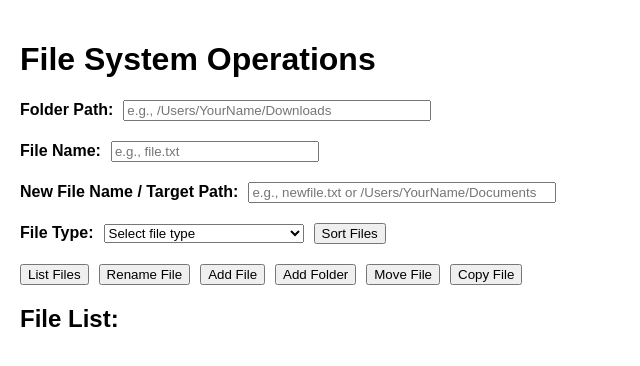
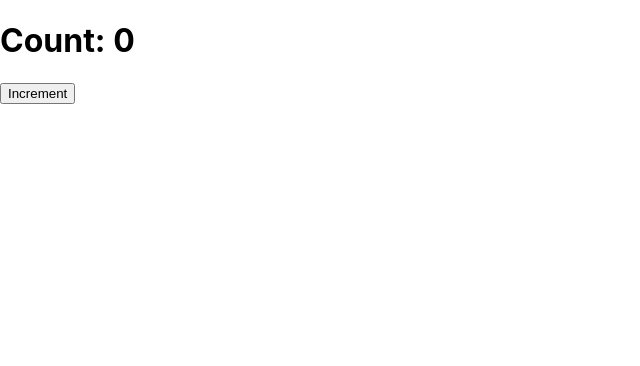
Before and after one commit to AnkithP123/file-system-automator, a React (Create React App) app: page / in a window 1280 px wide. Shown: the top 366 px of the page, without its empty margins (0-640 px from the left). Built offline with nearby package versions, Linux system fonts and the light colour scheme.

Commit message:
app js delet

```diff
--- a/src/App.js
+++ b/src/App.js
@@ -1,134 +1,12 @@
 import React, { useState } from "react";
 
 function App() {
-    const [folderPath, setFolderPath] = useState("");
-    const [fileName, setFileName] = useState("");
-    const [newFileName, setNewFileName] = useState("");
-    const [targetPath, setTargetPath] = useState("");
-    const [fileList, setFileList] = useState([]);
-    const [fileType, setFileType] = useState("");
-
-    // List files in the specified folder
-    const listFiles = () => {
-        window.electron.listFiles(folderPath)
-            .then((files) => setFileList(files))
-            .catch((error) => alert(`Error: ${error.message}`));
-    };
-
-    // Rename a file
-    const renameFile = () => {
-        window.electron.renameFile(folderPath, fileName, newFileName)
-            .then(() => alert("File renamed successfully!"))
-            .catch((error) => alert(`Error: ${error.message}`));
-    };
-
-    // Add a file
-    const addFile = () => {
-        window.electron.addFile(folderPath, fileName)
-            .then(() => alert("File created successfully!"))
-            .catch((error) => alert(`Error: ${error.message}`));
-    };
-
-    // Add a folder
-    const addFolder = () => {
-        window.electron.addFolder(folderPath)
-            .then(() => alert("Folder created successfully!"))
-            .catch((error) => alert(`Error: ${error.message}`));
-    };
-
-    // Move a file
-    const moveFile = () => {
-        window.electron.moveFile(folderPath, fileName, targetPath)
-            .then(() => alert("File moved successfully!"))
-            .catch((error) => alert(`Error: ${error.message}`));
-    };
-
-    // Copy a file
-    const copyFile = () => {
-        window.electron.copyFile(folderPath, fileName, targetPath)
-            .then(() => alert("File copied successfully!"))
-            .catch((error) => alert(`Error: ${error.message}`));
-    };
-
-    // Sort files by type
-    const sortFilesByType = () => {
-        window.electron.sortFilesInFolder(folderPath, fileType)
-            .then((sortedFiles) => setFileList(sortedFiles))
-            .catch((error) => alert(`Error: ${error.message}`));
-    };
+    const [count, setCount] = useState(0);
 
     return (
-        <div style={{ padding: "20px", fontFamily: "Arial, sans-serif" }}>
-            <h1>File System Operations</h1>
-            <div style={{ marginBottom: "20px" }}>
-                <label>
-                    <strong>Folder Path:</strong>
-                    <input
-                        type="text"
-                        value={folderPath}
-                        onChange={(e) => setFolderPath(e.target.value)}
-                        placeholder="e.g., /Users/YourName/Downloads"
-                        style={{ marginLeft: "10px", width: "300px" }}
-                    />
-                </label>
-            </div>
-
-            <div style={{ marginBottom: "20px" }}>
-                <label>
-                    <strong>File Name:</strong>
-                    <input
-                        type="text"
-                        value={fileName}
-                        onChange={(e) => setFileName(e.target.value)}
-                        placeholder="e.g., file.txt"
-                        style={{ marginLeft: "10px", width: "200px" }}
-                    />
-                </label>
-            </div>
-
-            <div style={{ marginBottom: "20px" }}>
-                <label>
-                    <strong>New File Name / Target Path:</strong>
-                    <input
-                        type="text"
-                        value={newFileName || targetPath}
-                        onChange={(e) => {
-                            if (newFileName) setNewFileName(e.target.value);
-                            if (targetPath) setTargetPath(e.target.value);
-                        }}
-                        placeholder="e.g., newfile.txt or /Users/YourName/Documents"
-                        style={{ marginLeft: "10px", width: "300px" }}
-                    />
-                </label>
-            </div>
-
-            <div style={{ marginBottom: "20px" }}>
-                <label>
-                    <strong>File Type:</strong>
-                    <select value={fileType} onChange={(e) => setFileType(e.target.value)} style={{ marginLeft: "10px", width: "200px" }}>
-                        <option value="">Select file type</option>
-                        <option value="txt">Text Files</option>
-                        <option value="jpg">JPEG Images</option>
-                        <option value="png">PNG Images</option>
-                        <option value="pdf">PDF Files</option>
-                    </select>
-                </label>
-                <button onClick={sortFilesByType} style={{ marginLeft: "10px" }}>Sort Files</button>
-            </div>
-
-            <button onClick={listFiles} style={{ marginRight: "10px" }}>List Files</button>
-            <button onClick={renameFile} style={{ marginRight: "10px" }}>Rename File</button>
-            <button onClick={addFile} style={{ marginRight: "10px" }}>Add File</button>
-            <button onClick={addFolder} style={{ marginRight: "10px" }}>Add Folder</button>
-            <button onClick={moveFile} style={{ marginRight: "10px" }}>Move File</button>
-            <button onClick={copyFile} style={{ marginRight: "10px" }}>Copy File</button>
-
-            <h2>File List:</h2>
-            <ul>
-                {fileList.map((file, index) => (
-                    <li key={index}>{file}</li>
-                ))}
-            </ul>
+        <div>
+        <h1>Count: {count}</h1>
+        <button onClick={() => setCount(count + 1)}>Increment</button>
         </div>
     );
 }
```
Also changed, not shown: 2 other files (tests, documents, lock files or other folders).
